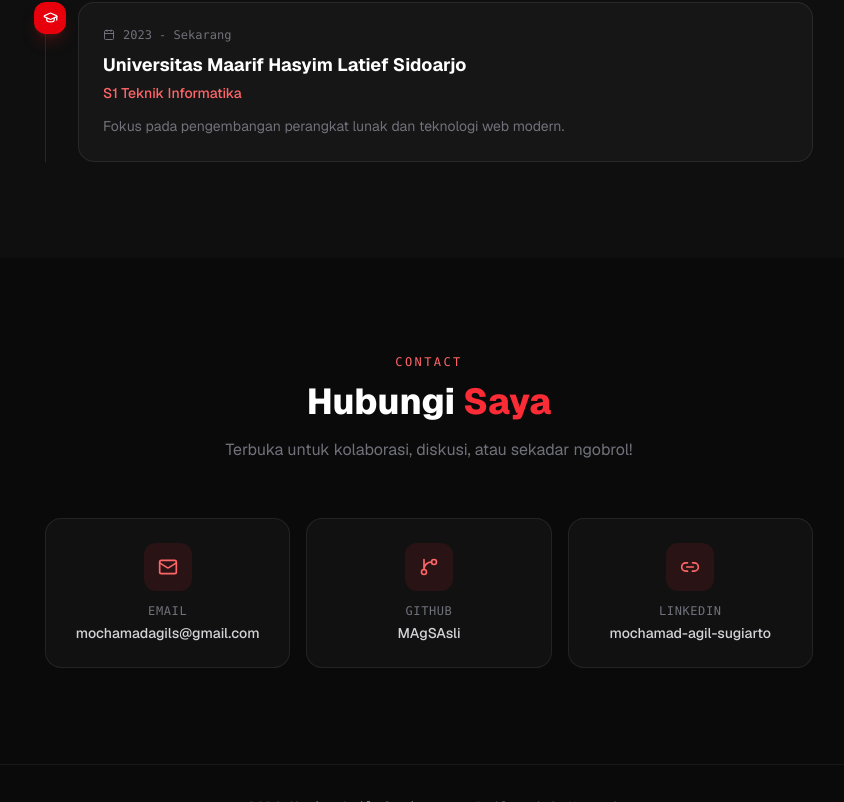
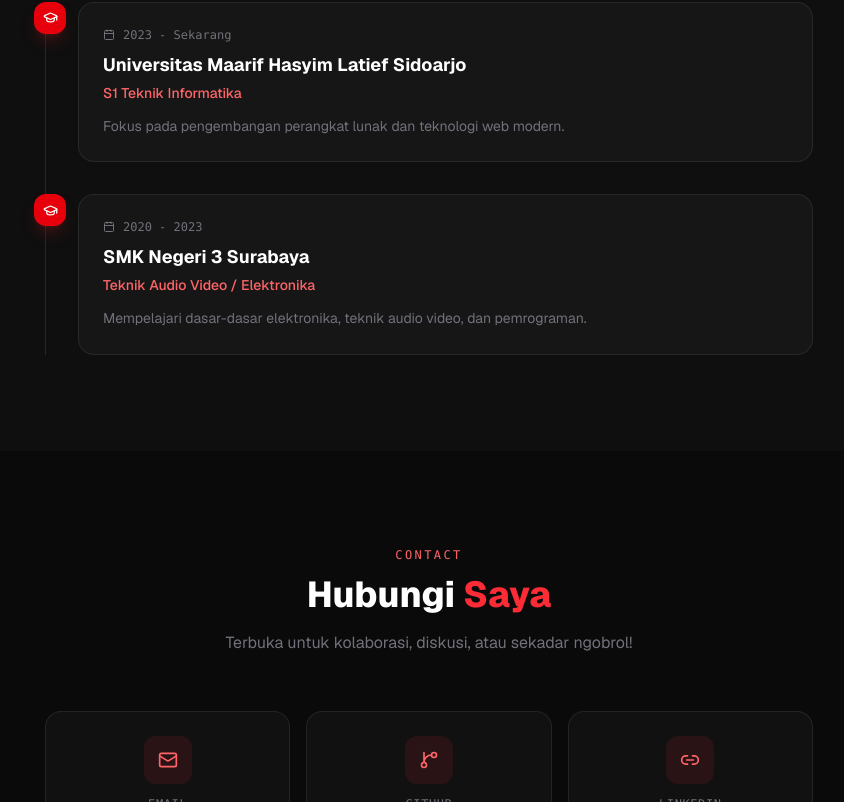
Before and after one commit to MAgSAsli/Profile-Web, a Next.js app: page / in a window 1280 px wide. Shown: the part 3142-3944 px from the top of the page, without its empty margins (211-1055 px from the left). Built offline with nearby package versions, Linux system fonts and the light colour scheme.

Commit message:
Add SMK Negeri 3 Surabaya to education

```diff
--- a/data/portfolio.ts
+++ b/data/portfolio.ts
@@ -28,6 +28,12 @@
     year: "2023 - Sekarang",
     description: "Fokus pada pengembangan perangkat lunak dan teknologi web modern.",
   },
+  {
+    school: "SMK Negeri 3 Surabaya",
+    degree: "Teknik Audio Video / Elektronika",
+    year: "2020 - 2023",
+    description: "Mempelajari dasar-dasar elektronika, teknik audio video, dan pemrograman.",
+  },
 ];
 
 export const projects: {
```
